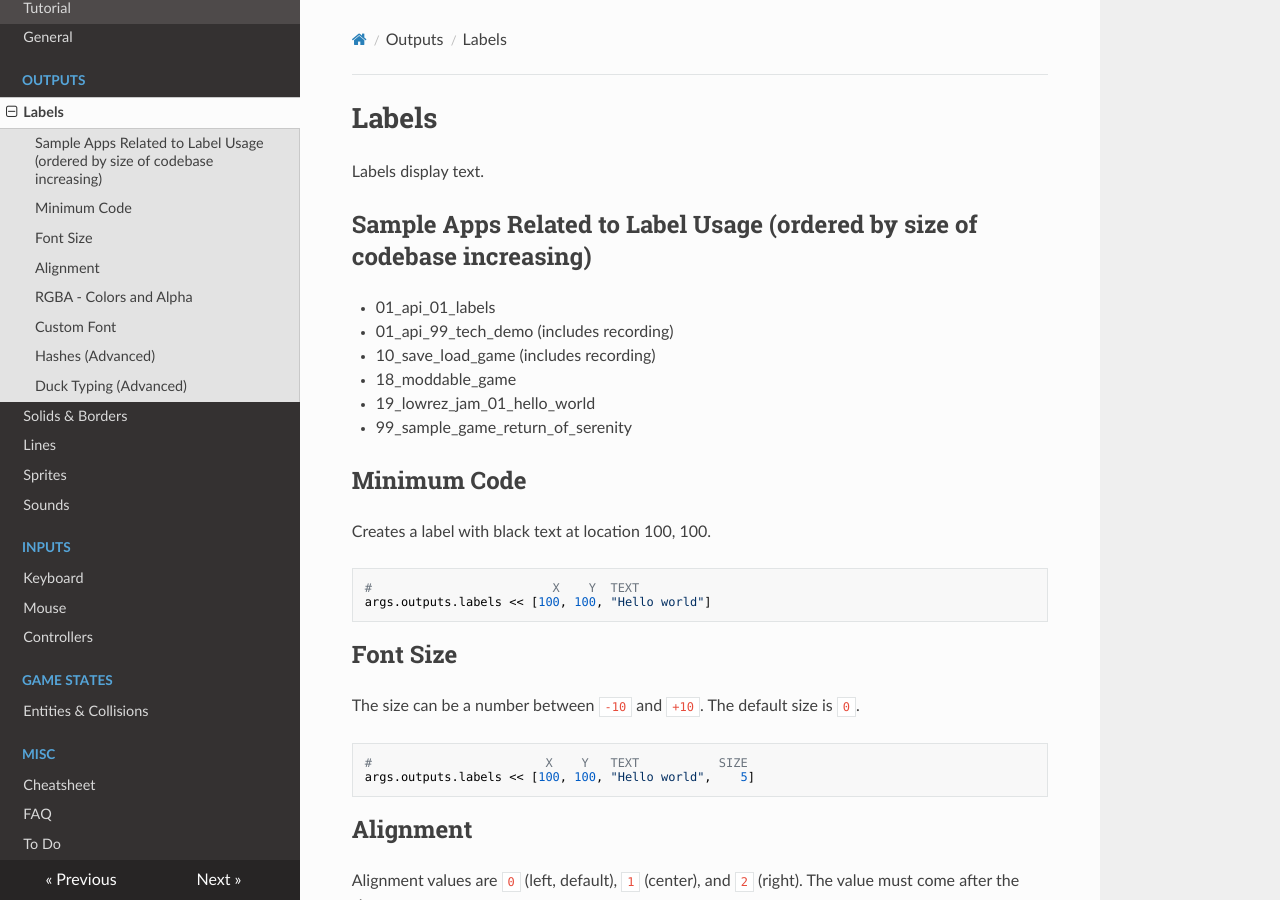
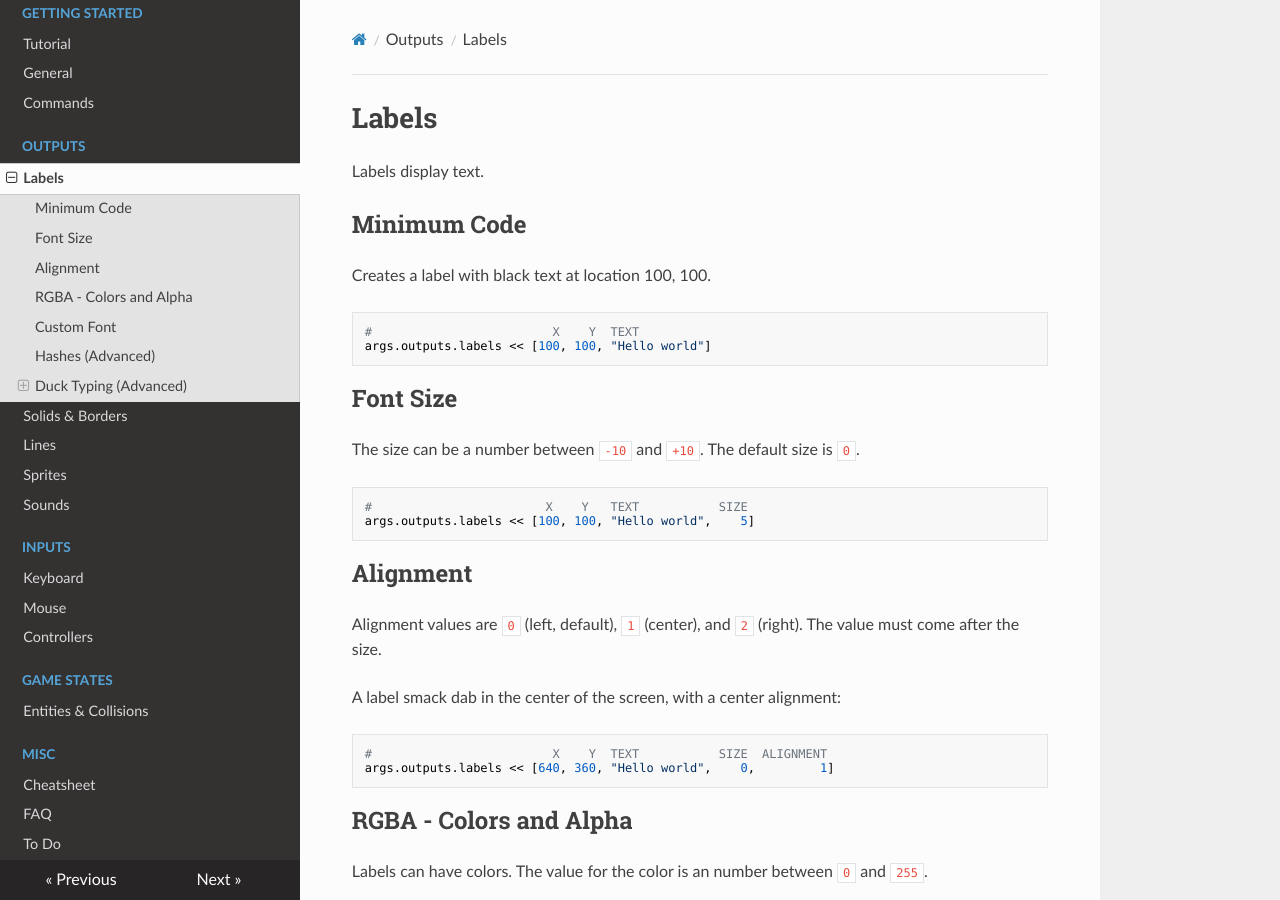
Before and after one commit to ZMonk91/DragonRuby-Docs, an MkDocs documentation site: the page built from docs/02-labels.md, in a window 1280 px wide and 900 px high. Built offline with MkDocs 1.6.1, drawn with Linux system fonts in a browser that asks for light colours; nearby versions of some CDN libraries; some of the changed text lies outside the part shown.

Commit message:
Added Commands page, adjusted Related Samples

```diff
--- a/docs/02-labels.md
+++ b/docs/02-labels.md
@@ -1,15 +1,6 @@
 # Labels
 
 Labels display text.
-
-## Sample Apps Related to Label Usage (ordered by size of codebase increasing)
-
-- 01_api_01_labels
-- 01_api_99_tech_demo (includes recording)
-- 10_save_load_game (includes recording)
-- 18_moddable_game
-- 19_lowrez_jam_01_hello_world
-- 99_sample_game_return_of_serenity
 
 ## Minimum Code
 
--- a/docs/03-solids-and-borders.md
+++ b/docs/03-solids-and-borders.md
@@ -1,17 +1,6 @@
 # Solids and Borders
 
 Solids and Borders are great to use as place holders for sprites.
-
-## Sample Apps Releated to Solid/Borders Usage (ordered by size of codebase increasing)
-
-- 01_api_03_rects
-- 01_api_99_tech_demo (includes recording)
-- 02_collisions
-- 12_top_down_area (includes recording)
-- 99_sample_game_flappy_dragon (includes recording)
-- 08_platformer_collisions
-- 20_roguelike_starting_point
-- 99_sample_game_pong (includes recording)
 
 ## Minimum Code
 
--- a/mkdocs.yml
+++ b/mkdocs.yml
@@ -7,6 +7,7 @@
   - 'Getting Started':
     - Tutorial: 00-tutorial.md
     - General: 01-high-level.md
+    - Commands: 11-commands.md
   - 'Outputs':
     - Labels: 02-labels.md
     - Solids & Borders: 03-solids-and-borders.md
@@ -20,6 +21,7 @@
   - 'Game States':
     - Entities & Collisions: 10-entities-and-collisions.md
   - 'Misc':
+
     - Cheatsheet: 97-cheatsheet.md
     - FAQ: 98-faq.md
     - To Do: 99-todo.md
```
Also changed, not shown: other parts of docs/02-labels.md (+8 -0 lines), other parts of docs/03-solids-and-borders.md (+11 -0 lines), docs/11-commands.md (added, +47 -0 lines).
